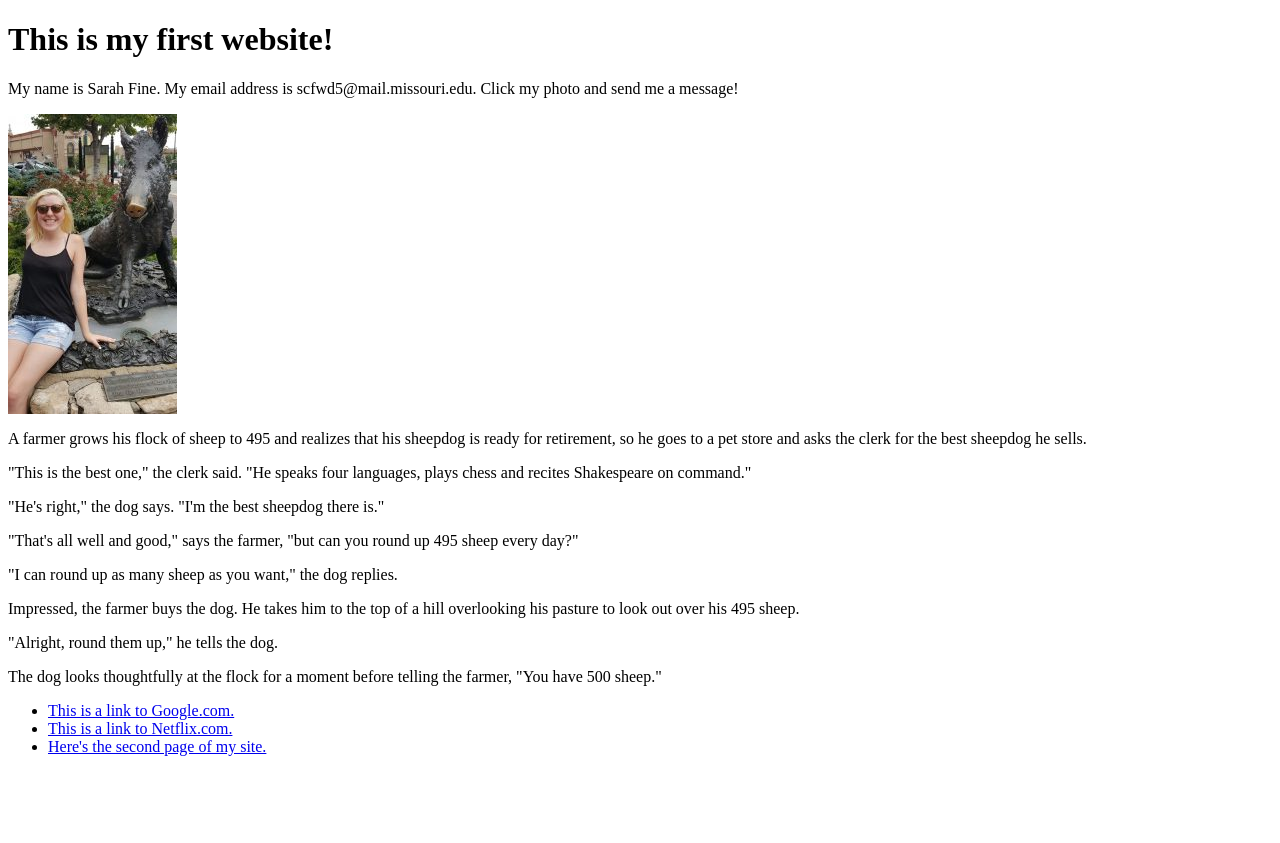
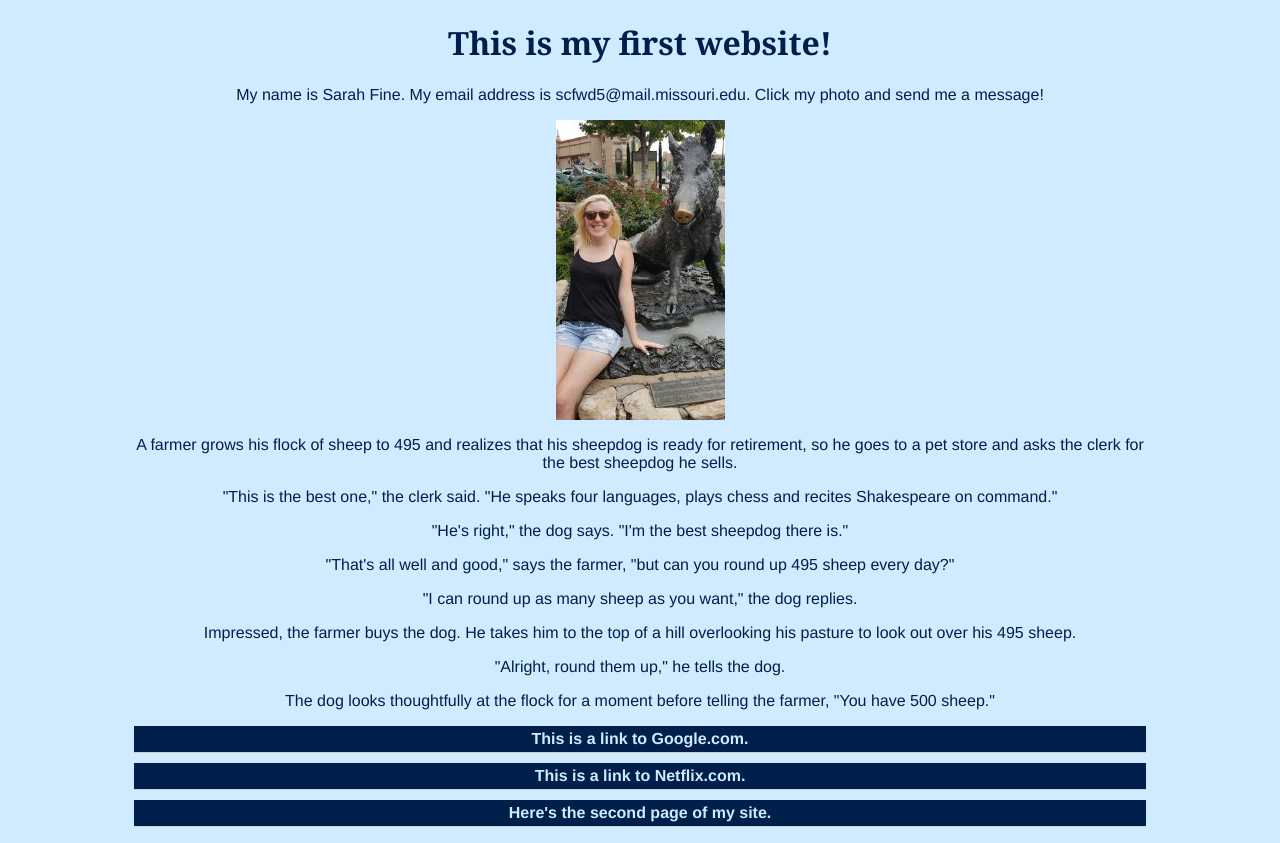
Before and after one commit to J4502-ss17/sarahfine, a plain HTML site: page index.html in a window 1280 px wide. Before the commit the page ends 800 px from the top, so only its background shows below. Drawn offline with Linux system fonts and the light colour scheme.

Commit message:
Styled site

```diff
--- a/index.html
+++ b/index.html
@@ -5,13 +5,16 @@
 
 <head>
 	<title>My first website assignment</title>
-	<meta http-equiv="content-type"
-		content="text/html;charset=utf-8" />
+  <meta http-equiv="content-type" content="text/html;charset=utf-8" />
+  <meta name="viewport" content="width=device-width, initial-scale=1">
+  <link rel="stylesheet" type="text/css" href="style.css">
 </head>
 
 <body>
 <!--This is a comment. It won't show up in your browser, only in the page source-->
+  <div id="container">
   <h1>This is my first website!</h1>
+
   <p>My name is Sarah Fine. My email address is scfwd5@mail.missouri.edu. Click my photo and send me a message!</p>
 
   <p><a href="mailto:scfwd5@mail.missouri.edu">
@@ -28,12 +31,13 @@
   <p>"Alright, round them up," he tells the dog.</p>
   <p>The dog looks thoughtfully at the flock for a moment before telling the farmer, "You have 500 sheep."</p>
 
-  <ul>
+  <ul id="nav">
     <li><a href="http://www.google.com">This is a link to Google.com.</a></li>
     <li><a href="http://www.netflix.com">This is a link to Netflix.com.</a></li>
     <li><a href="Index2.html">Here's the second page of my site.</a></li>
   </ul>
 
+</div>
 
 </body>
 
--- /dev/null
+++ b/style.css
@@ -0,0 +1,57 @@
+/*styles go here*/
+
+p {
+  color: #011f4b;
+  font-family: Helvetica, Arial, sans-serif;
+  text-align: center;
+}
+
+h1 {
+  font-family: Georgia, "Times New Roman", serif;
+  text-align: center;
+  color: #011f4b;
+}
+
+body {
+  background-color: #d0ebff;
+}
+
+#container {
+  width: 80%;
+/*  margin-top: 0;
+  margin-right: auto;
+  margin-bottom: 0;
+  margin-left: auto;*/
+  margin: 0 auto;
+}
+
+#nav {
+  padding: 0;
+  list-style-type: none;
+}
+
+#nav li {
+  padding: 0;
+  margin: 0;
+  border-bottom: 1px solid #ccc;
+  margin-bottom: 10px;
+}
+
+#nav a:link, #nav a:visited {
+  display: block;
+  color: #d0ebff;
+  background-color: #011f4b;
+  font-weight: bold;
+  text-align: center;
+  text-decoration: none;
+  padding: 4px;
+  font-family: Helvetica, Arial, sans-serif;
+}
+
+#nav a:hover, #nav a:active {
+  background-color: #7a991a;
+}
+
+img {
+  border:none;
+}
```
